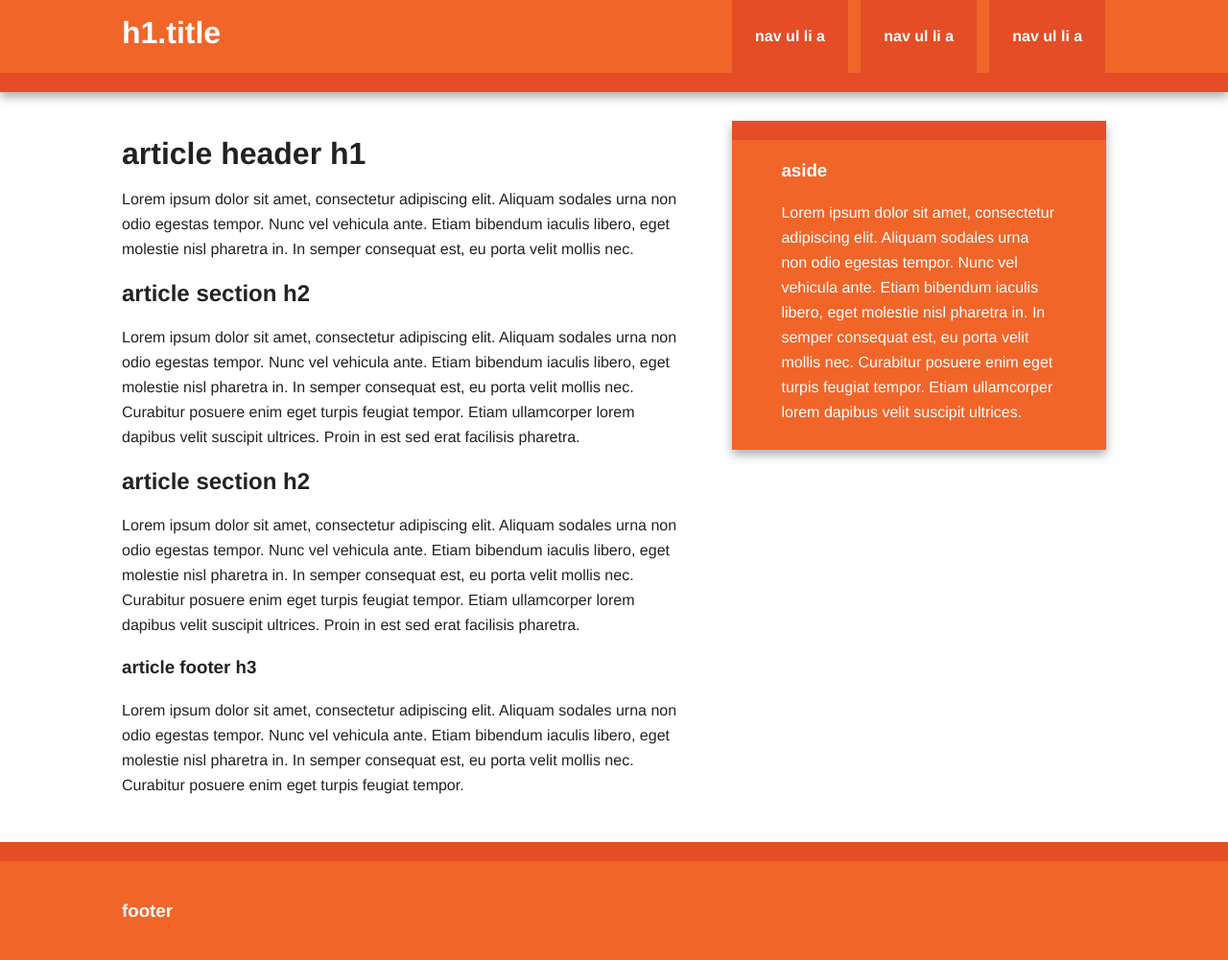
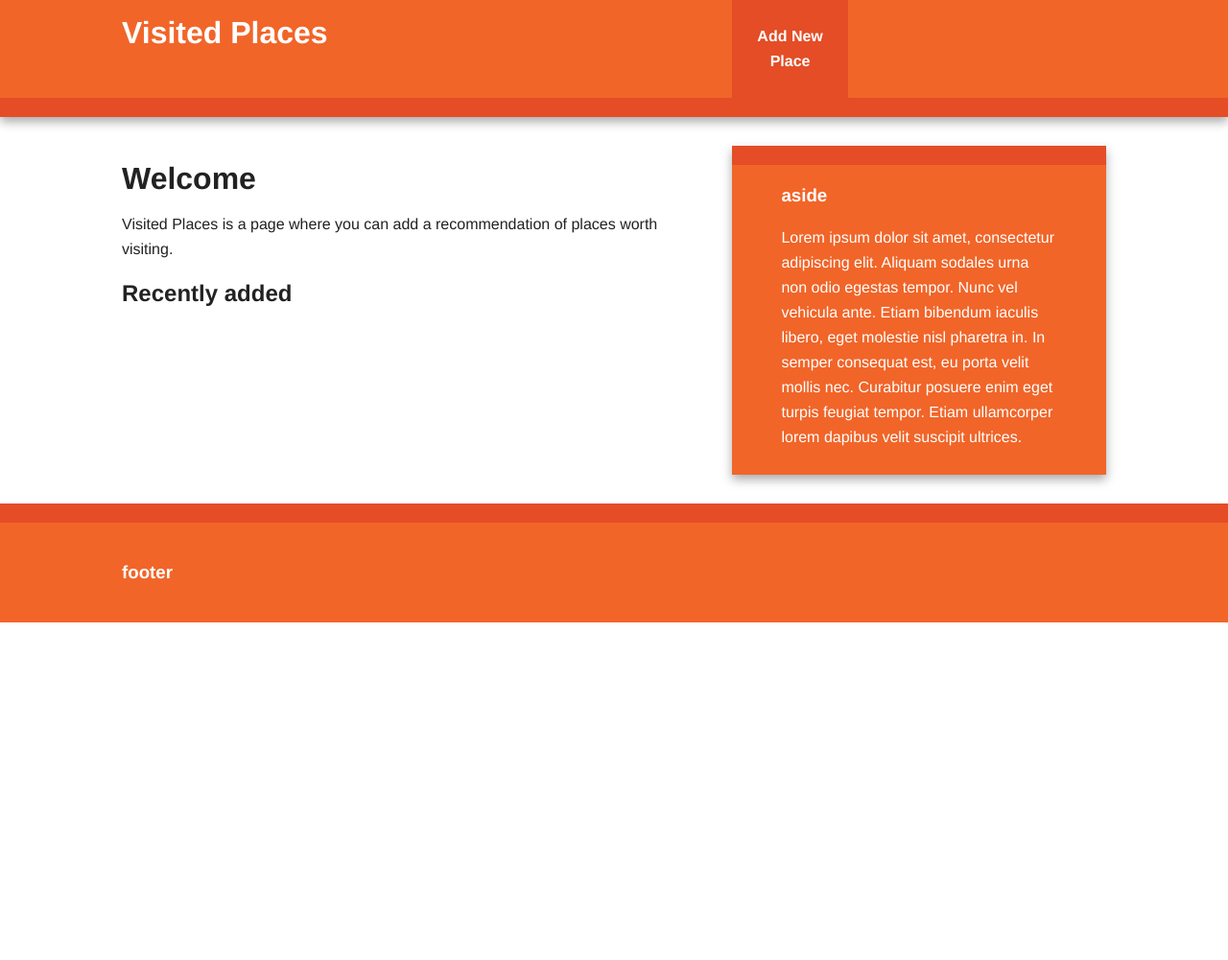
Before and after one commit to MCzajka00/visited_places, a Flask app: page / in a window 1280 px wide. Shown: the whole page at 96% size. After the commit the page ends 649 px from the top, so only its background shows below. Run offline with Flask 2, Linux system fonts and the light colour scheme; some libraries are stand-ins or nearby versions.

Commit message:
added base.html and create function for add and index to inherit from base. Created and used block function.

```diff
--- /dev/null
+++ b/templates/base.html
@@ -0,0 +1,81 @@
+<!doctype html>
+<!--[if lt IE 7]>
+<html class="no-js lt-ie9 lt-ie8 lt-ie7" lang=""> <![endif]-->
+<!--[if IE 7]>
+<html class="no-js lt-ie9 lt-ie8" lang=""> <![endif]-->
+<!--[if IE 8]>
+<html class="no-js lt-ie9" lang=""> <![endif]-->
+<!--[if gt IE 8]><!-->
+<html class="no-js" lang=""> <!--<![endif]-->
+<head>
+    <meta charset="utf-8">
+    <meta http-equiv="X-UA-Compatible" content="IE=edge,chrome=1">
+    <title>{% block title %}{% endblock %}</title>
+    <meta name="description" content="">
+    <meta name="viewport" content="width=device-width, initial-scale=1">
+    <link rel="apple-touch-icon" href="apple-touch-icon.png">
+
+    <link rel="stylesheet" href="{{ url_for('static', filename='css/normalize.min.css') }}">
+    <link rel="stylesheet" href="{{ url_for('static', filename='css/main.css') }}">
+
+    <script src="js/vendor/modernizr-2.8.3.min.js"></script>
+</head>
+<body>
+
+<div class="header-container">
+    <header class="wrapper clearfix">
+        <h1 class="title">Visited Places</h1>
+        <nav>
+            <ul>
+                <li><a href="#">Add New Place</a></li>
+            </ul>
+        </nav>
+    </header>
+</div>
+
+<div class="main-container">
+    <div class="main wrapper clearfix">
+
+        <article>
+
+        </article>
+
+        {% block content %}
+        {% endblock %}
+
+        {% block sidebar %}
+        <aside>
+            <h3>aside</h3>
+            <p>Lorem ipsum dolor sit amet, consectetur adipiscing elit. Aliquam sodales urna non odio egestas tempor.
+                Nunc vel vehicula ante. Etiam bibendum iaculis libero, eget molestie nisl pharetra in. In semper
+                consequat est, eu porta velit mollis nec. Curabitur posuere enim eget turpis feugiat tempor. Etiam
+                ullamcorper lorem dapibus velit suscipit ultrices.</p>
+        </aside>
+        {% endblock %}
+
+    </div> <!-- #main -->
+</div> <!-- #main-container -->
+
+<div class="footer-container">
+    <footer class="wrapper">
+        <h3>footer</h3>
+    </footer>
+</div>
+
+<script src="//ajax.googleapis.com/ajax/libs/jquery/1.11.2/jquery.min.js"></script>
+<script>window.jQuery || document.write('<script src="js/vendor/jquery-1.11.2.min.js"><\/script>')</script>
+
+<script src="js/main.js"></script>
+
+<!-- Google Analytics: change UA-XXXXX-X to be your site's ID. -->
+<script>
+            (function(b,o,i,l,e,r){b.GoogleAnalyticsObject=l;b[l]||(b[l]=
+            function(){(b[l].q=b[l].q||[]).push(arguments)});b[l].l=+new Date;
+            e=o.createElement(i);r=o.getElementsByTagName(i)[0];
+            e.src='//www.google-analytics.com/analytics.js';
+            r.parentNode.insertBefore(e,r)}(window,document,'script','ga'));
+            ga('create','UA-XXXXX-X','auto');ga('send','pageview');
+
+</script>
+</body>
+</html>
--- a/templates/index.html
+++ b/templates/index.html
@@ -1,85 +1,19 @@
-<!doctype html>
-<!--[if lt IE 7]>      <html class="no-js lt-ie9 lt-ie8 lt-ie7" lang=""> <![endif]-->
-<!--[if IE 7]>         <html class="no-js lt-ie9 lt-ie8" lang=""> <![endif]-->
-<!--[if IE 8]>         <html class="no-js lt-ie9" lang=""> <![endif]-->
-<!--[if gt IE 8]><!--> <html class="no-js" lang=""> <!--<![endif]-->
-    <head>
-        <meta charset="utf-8">
-        <meta http-equiv="X-UA-Compatible" content="IE=edge,chrome=1">
-        <title></title>
-        <meta name="description" content="">
-        <meta name="viewport" content="width=device-width, initial-scale=1">
-        <link rel="apple-touch-icon" href="apple-touch-icon.png">
+{% extends "base.html" %}
 
-        <link rel="stylesheet" href="{{ url_for('static', filename='css/normalize.min.css') }}">
-        <link rel="stylesheet" href="{{ url_for('static', filename='css/main.css') }}">
+{% block title %}
+Visited Places - Welcome.
+{% endblock %}
 
-        <script src="js/vendor/modernizr-2.8.3.min.js"></script>
-    </head>
-    <body>
-
-        <div class="header-container">
-            <header class="wrapper clearfix">
-                <h1 class="title">h1.title</h1>
-                <nav>
-                    <ul>
-                        <li><a href="#">nav ul li a</a></li>
-                        <li><a href="#">nav ul li a</a></li>
-                        <li><a href="#">nav ul li a</a></li>
-                    </ul>
-                </nav>
-            </header>
-        </div>
-
-        <div class="main-container">
-            <div class="main wrapper clearfix">
+{% block content %}
 
 <article>
     <header>
-                        <h1>article header h1</h1>
-                        <p>Lorem ipsum dolor sit amet, consectetur adipiscing elit. Aliquam sodales urna non odio egestas tempor. Nunc vel vehicula ante. Etiam bibendum iaculis libero, eget molestie nisl pharetra in. In semper consequat est, eu porta velit mollis nec.</p>
+        <h1>Welcome</h1>
+        <p>Visited Places is a page where you can add a recommendation of places worth visiting.</p>
     </header>
     <section>
-                        <h2>article section h2</h2>
-                        <p>Lorem ipsum dolor sit amet, consectetur adipiscing elit. Aliquam sodales urna non odio egestas tempor. Nunc vel vehicula ante. Etiam bibendum iaculis libero, eget molestie nisl pharetra in. In semper consequat est, eu porta velit mollis nec. Curabitur posuere enim eget turpis feugiat tempor. Etiam ullamcorper lorem dapibus velit suscipit ultrices. Proin in est sed erat facilisis pharetra.</p>
+        <h2>Recently added</h2>
     </section>
-                    <section>
-                        <h2>article section h2</h2>
-                        <p>Lorem ipsum dolor sit amet, consectetur adipiscing elit. Aliquam sodales urna non odio egestas tempor. Nunc vel vehicula ante. Etiam bibendum iaculis libero, eget molestie nisl pharetra in. In semper consequat est, eu porta velit mollis nec. Curabitur posuere enim eget turpis feugiat tempor. Etiam ullamcorper lorem dapibus velit suscipit ultrices. Proin in est sed erat facilisis pharetra.</p>
-                    </section>
-                    <footer>
-                        <h3>article footer h3</h3>
-                        <p>Lorem ipsum dolor sit amet, consectetur adipiscing elit. Aliquam sodales urna non odio egestas tempor. Nunc vel vehicula ante. Etiam bibendum iaculis libero, eget molestie nisl pharetra in. In semper consequat est, eu porta velit mollis nec. Curabitur posuere enim eget turpis feugiat tempor.</p>
-                    </footer>
 </article>
 
-                <aside>
-                    <h3>aside</h3>
-                    <p>Lorem ipsum dolor sit amet, consectetur adipiscing elit. Aliquam sodales urna non odio egestas tempor. Nunc vel vehicula ante. Etiam bibendum iaculis libero, eget molestie nisl pharetra in. In semper consequat est, eu porta velit mollis nec. Curabitur posuere enim eget turpis feugiat tempor. Etiam ullamcorper lorem dapibus velit suscipit ultrices.</p>
-                </aside>
-
-            </div> <!-- #main -->
-        </div> <!-- #main-container -->
-
-        <div class="footer-container">
-            <footer class="wrapper">
-                <h3>footer</h3>
-            </footer>
-        </div>
-
-        <script src="//ajax.googleapis.com/ajax/libs/jquery/1.11.2/jquery.min.js"></script>
-        <script>window.jQuery || document.write('<script src="js/vendor/jquery-1.11.2.min.js"><\/script>')</script>
-
-        <script src="js/main.js"></script>
-
-        <!-- Google Analytics: change UA-XXXXX-X to be your site's ID. -->
-        <script>
-            (function(b,o,i,l,e,r){b.GoogleAnalyticsObject=l;b[l]||(b[l]=
-            function(){(b[l].q=b[l].q||[]).push(arguments)});b[l].l=+new Date;
-            e=o.createElement(i);r=o.getElementsByTagName(i)[0];
-            e.src='//www.google-analytics.com/analytics.js';
-            r.parentNode.insertBefore(e,r)}(window,document,'script','ga'));
-            ga('create','UA-XXXXX-X','auto');ga('send','pageview');
-        </script>
-    </body>
-</html>
+{% endblock %}
```
Also changed, not shown: templates/add.html (+28 -13 lines). Lines whose indentation alone changed are shown as unchanged.
